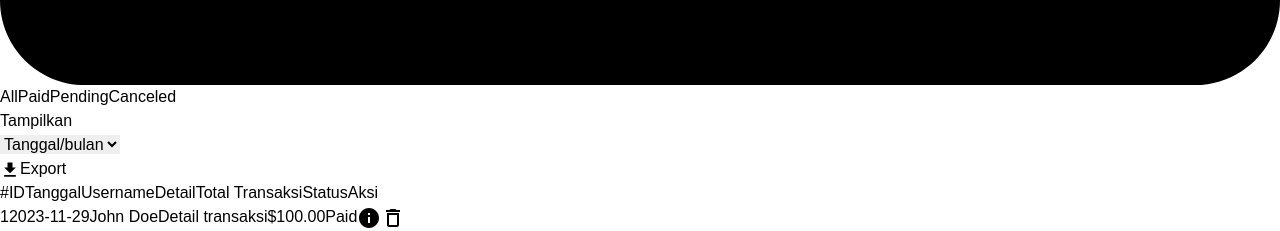
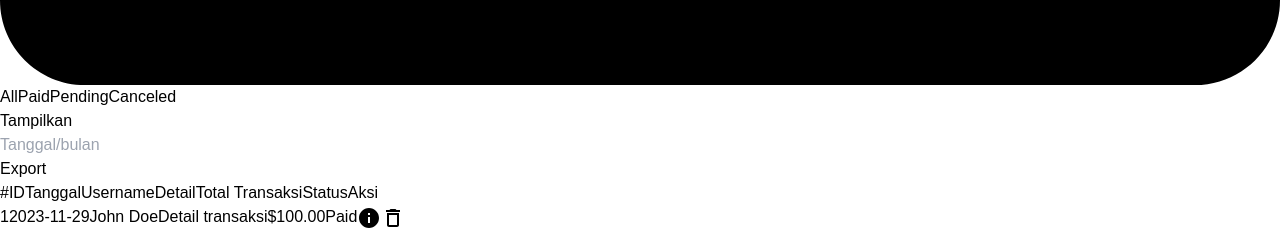
Before and after one commit to Capstone-Kelompok-11/local-art-and-culture-fe, a React (Vite) app in the folder lokasani/: page /transaksi in a window 1280 px wide. Shown: the part 3918-4149 px from the top of the page. Built offline with nearby package versions, Linux system fonts and the light colour scheme.

Commit message:
menambahkan DatePicker

```diff
--- a/lokasani/package.json
+++ b/lokasani/package.json
@@ -18,7 +18,7 @@
     "react": "^18.2.0",
     "react-chartjs-2": "^5.2.0",
     "react-cookie": "^6.1.1",
-    "react-datepicker": "^4.23.0",
+    "react-datepicker": "^4.24.0",
     "react-dom": "^18.2.0",
     "react-router-dom": "^6.19.0",
     "redux": "^4.2.1"
--- a/lokasani/src/pages/adminEvent/transaksi.jsx
+++ b/lokasani/src/pages/adminEvent/transaksi.jsx
@@ -7,6 +7,11 @@ import FileDownloadIcon from '@mui/icons-material/FileDownload';
 import DeleteOutlineIcon from '@mui/icons-material/DeleteOutline';
 import InfoIcon from '@mui/icons-material/Info';
 import TransactionDetailsPopup from '../../component/adminEvent/transaksidetail';
+
+
+import DatePicker from 'react-datepicker';
+import 'react-datepicker/dist/react-datepicker.css';
+import { Icon } from '@mui/material';
 
 function Transaksi() {
   const [isDetailsPopupOpen, setIsDetailsPopupOpen] = useState(false);
@@ -18,6 +23,19 @@ function Transaksi() {
   const handleClosePopup = () => {
     setIsDetailsPopupOpen(false);
   };
+
+  // kalender
+  const [selectedDate, setSelectedDate] = useState(null);
+
+  const handleDateChange = (date) => {
+    setSelectedDate(date);
+  };
+
+  const handleExportButtonClick = () => {
+    // Lakukan ekspor dengan selectedDate jika diperlukan
+    console.log('Mengekspor:', selectedDate);
+  };
+
 
   return (
     <section>
@@ -64,17 +82,22 @@ function Transaksi() {
                     </button>
                 </div>
                 <div className="flex items-center">
-                    <div className="flex justify-end items-center mr-2 border-2 border-black">
-                    <h1 className='font-semibold'>Tampilkan</h1>
-                    <select className="bg-white text-[#999999] p-1 px-2 py-2 rounded-md outline outline-black outline-1 ml-2">
-                        <option>Tanggal/bulan</option>
-                        <option>Filter 2</option>
-                    </select>
-                    </div>
-                    <button className="bg-[#243775] text-white py-[6px] px-4 rounded-md m-2 flex items-center">
-                    <FileDownloadIcon fontSize='small' className='mr-1'/>
+                  <div className="flex justify-end items-center mr-2 border-2 border-black">
+                    <h1 className="font-semibold">Tampilkan</h1>
+                    <DatePicker
+                      selected={selectedDate}
+                      onChange={handleDateChange}
+                      dateFormat="dd/MM/yyyy"
+                      placeholderText="Tanggal/bulan"
+                      className="bg-white text-[#3653B0] p-2 py-2 rounded-md outline outline-black outline-1 ml-2"
+                    />
+                  </div>
+                  <button
+                    className="bg-[#243775] text-white py-[6px] px-4 rounded-md m-2 flex items-center"
+                    onClick={handleExportButtonClick}
+                  >
                     Export
-                    </button>
+                  </button>
                 </div>
                 </div>
 
```
Also changed, not shown: 1 other file (tests, documents, lock files or other folders).
